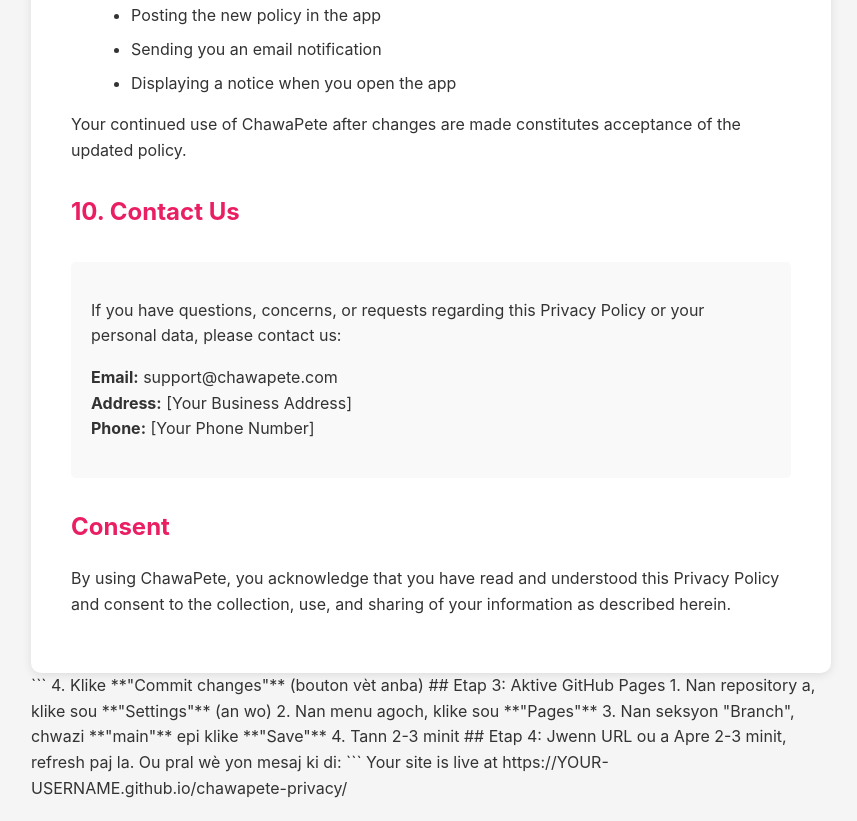
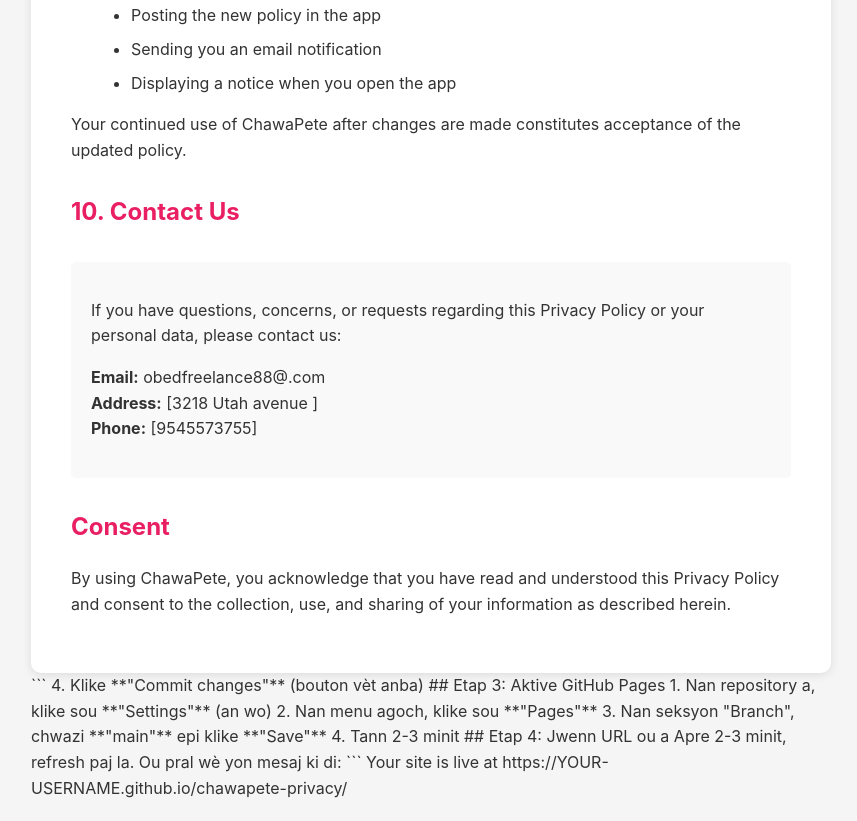
Before and after one commit to Bedo88/chawapete-privacy, a plain HTML site: page index.html in a window 1280 px wide. Shown: the part 3835-4656 px from the top of the page, without its empty margins (209-1066 px from the left). Drawn offline with Linux system fonts and the light colour scheme.

Commit message:
Update index.html

```diff
--- a/index.html
+++ b/index.html
@@ -174,9 +174,9 @@
         <h2>10. Contact Us</h2>
         <div class="contact-info">
             <p>If you have questions, concerns, or requests regarding this Privacy Policy or your personal data, please contact us:</p>
-            <p><strong>Email:</strong> support@chawapete.com<br>
-            <strong>Address:</strong> [Your Business Address]<br>
-            <strong>Phone:</strong> [Your Phone Number]</p>
+            <p><strong>Email:</strong> obedfreelance88@.com<br>
+            <strong>Address:</strong> [3218 Utah avenue ]<br>
+            <strong>Phone:</strong> [9545573755]</p>
         </div>
 
         <h2>Consent</h2>
```
